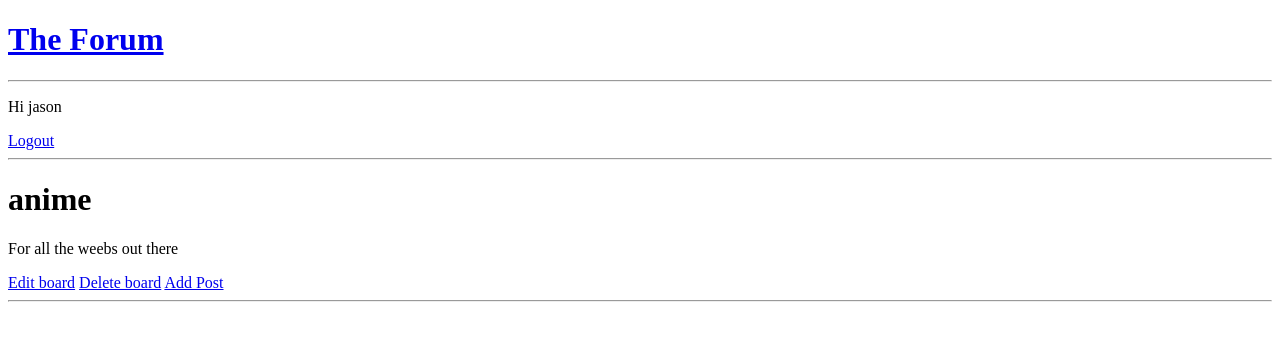
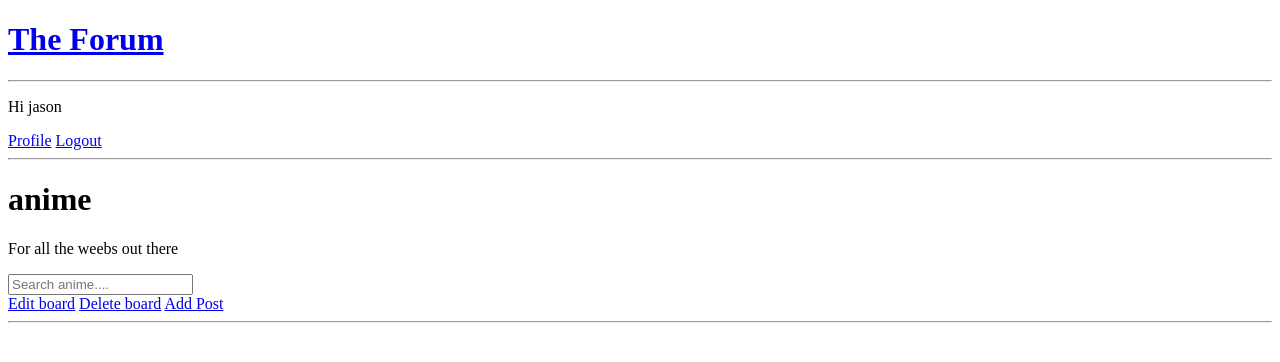
Before and after one commit to jjoseph707/forum, a Django app: a page that uses templates/main.html in a window 1280 px wide. Shown: the top 362 px of the page. Run offline with Django 3.2, Linux system fonts and the light colour scheme; a user stored in the database is signed in; data comes from the database, SQL or seed files in the repository; both versions use the stored data as it was after the commit.

Commit message:
added search function + profiles

```diff
--- a/base/models.py
+++ b/base/models.py
@@ -20,7 +20,7 @@ class Board(models.Model):
 
 class Post(models.Model):
     board = models.ForeignKey(Board,on_delete=models.CASCADE, null=True) #delete post when board deleted
-    creator = models.ForeignKey(User,on_delete=models.SET_NULL, null=True)
+    creator = models.ForeignKey(User,on_delete=models.CASCADE, null=True)
     title = models.CharField(max_length=200)
     content = models.TextField(null=True, blank=True)
     updated = models.DateTimeField(auto_now=True)
@@ -31,7 +31,7 @@ class Post(models.Model):
 
 class Comment(models.Model):
     post = models.ForeignKey(Post,on_delete=models.CASCADE, null=True)
-    creator = models.ForeignKey(User,on_delete=models.SET_NULL, null=True)
+    creator = models.ForeignKey(User,on_delete=models.CASCADE, null=True)
     content = models.TextField(null=True, blank=True)
     updated = models.DateTimeField(auto_now=True)
     created = models.DateTimeField(auto_now_add=True)
--- a/base/templates/base/board.html
+++ b/base/templates/base/board.html
@@ -3,6 +3,11 @@
 
 <h1>{{board.topic}}</h1>
 <p>{{board.description}}</p>
+<form action="{% url 'board' board.topic%}" method="GET">
+    <input type="text" name="q" placeholder="Search {{board.topic}}....">
+</form>
+
+
 {% if request.user.is_authenticated %}
     {% if request.user == board.host %}
     <a href="{% url 'edit-board' board.topic %}">Edit board</a>
@@ -14,7 +19,7 @@
 
 {% for post in posts %}
     <h4><a href="{% url 'post' board.topic post.id %}">{{post.title}}</a></h4>
-    <h5>Posted by <a href="">{{post.creator.name}}</a>, {{post.created|timesince}} ago</h5>
+    <h5>Posted by <a href="{% url 'user-profile' post.creator.name %}">{{post.creator.name}}</a>, {{post.created|timesince}} ago</h5>
     <hr>
 {% endfor %}
 
--- a/base/templates/base/home.html
+++ b/base/templates/base/home.html
@@ -8,6 +8,10 @@
 {% endif %}
 <hr>
 
+<form action="{% url 'home' %}" method="GET">
+    <input type="text" name="q" placeholder="Search boards....">
+</form>
+<hr>
 
 {% for board in boards %}
     <h3><a href="{% url 'board' board.topic%}">{{board.topic}}</a></h3>
--- a/base/templates/base/post.html
+++ b/base/templates/base/post.html
@@ -2,7 +2,7 @@
 {% block content %}
 
 <h1>{{post.title}}</h1>
-<h5>by <a href="">{{post.creator.name}}</a></h5>
+<h5>by <a href="{% url 'user-profile' post.creator.name %}">{{post.creator.name}}</a></h5>
 {% if request.user == board.host %}
 <a href="{% url 'edit-post' title post.id  %}">Edit Post</a>
 <a href="{% url 'delete-post' title post.id  %}">Delete Post</a>
@@ -26,7 +26,7 @@
     <h4>Comments:</h4>
     {% for comment in comments %}
     <small>
-        Posted by <a href="">{{comment.creator.name}}</a> , {{comment.created|timesince}} ago
+        Posted by <a href="{% url 'user-profile' comment.creator.name %}">{{comment.creator.name}}</a> , {{comment.created|timesince}} ago
         {% if comment.creator == request.user %} |
         <a href="{% url 'delete-comment' post.board.id post.id comment.id %}">Delete</a>
         {% endif %}
--- a/base/urls.py
+++ b/base/urls.py
@@ -10,6 +10,8 @@ urlpatterns = [
     path('login/',views.login_user,name='login'),
     path('logout/',views.logout_user,name='logout'),
     path('register/',views.register_user,name='register'),
+    path('profile/<str:pk>/',views.user_profile,name='user-profile'),
+    path('profile/edit/<str:pk>/',views.edit_profile,name='edit-profile'),
     #boards
     path('board/<str:pk>/',views.board,name='board'),
     path('create-board/',views.create_board,name='create-board'),
--- a/base/views.py
+++ b/base/views.py
@@ -3,22 +3,52 @@ from django.contrib.auth import authenticate, login, logout
 from django.contrib import messages
 from django.contrib.auth.decorators import login_required
 from django.http import HttpResponse
+from django.db.models import Q
 
 from .models import Board, Post, User, Comment
-from .forms import BoardForm, PostForm, RegisterUserForm
+from .forms import BoardForm, PostForm, RegisterUserForm, UserForm
 
 
 def home(request):
-    boards = Board.objects.all()
+    q = request.GET.get('q') if request.GET.get('q') != None else ''
+
+    boards = Board.objects.filter(
+        Q(topic__icontains=q) |
+        Q(description__icontains=q)
+        )
+
+    #boards = Board.objects.all()
     context = {'boards':boards}
     return render(request,'base/home.html',context)
 
 #user
+
+def user_profile(request,pk):
+    profile=User.objects.get(name=pk)
+    context={'profile':profile}
+    return render(request,'base/profile.html',context)
+
+@login_required(login_url='login')
+def edit_profile(request,pk):
+    profile = User.objects.get(name=pk)
+    form = UserForm(instance=profile)
+
+    if request.user != profile:
+        return HttpResponse('You are not allowed here')
+
+
+    if request.method == 'POST':
+        form = UserForm(request.POST,request.FILES,instance=profile)
+        if form.is_valid():
+            form.save()
+            return redirect('user-profile',pk=pk)
+    context={'form':form}
+    return render(request,'base/edit-profile.html',context)
+
 def login_user(request):
     if request.method=="POST":
             email=request.POST.get("email")
             password=request.POST.get("password")
-
             try:
                 user = User.objects.get(email=email)
             except:
@@ -46,6 +76,7 @@ def register_user(request):
         if form.is_valid():
             user = form.save(commit=False)
             user.name = user.name.lower()
+            user.username = user.name.lower()
             user.email = user.email.lower()
             user.save()
             login(request, user)
@@ -57,8 +88,15 @@ def register_user(request):
 
 #board
 def board(request, pk):
+    q = request.GET.get('q') if request.GET.get('q') != None else ''
     target_board = Board.objects.get(topic=pk)
+
+    #filter posts by board then filter by search params
     posts = Post.objects.filter(board__topic=pk).order_by('-created')
+    posts = posts.filter(
+        Q(title__icontains=q) |
+        Q(content__icontains=q)
+    ).order_by('-created')
 
     context = {'board':target_board,'posts':posts}
     return render(request,'base/board.html',context)
--- a/templates/main.html
+++ b/templates/main.html
@@ -21,6 +21,7 @@
 
     {% if request.user.is_authenticated %}
     <p>Hi {{request.user.name}}</p>
+    <a href="{% url 'user-profile' request.user.name %}">Profile</a>
     <a href="{% url 'logout' %}">Logout</a>
     {% else %}
     <a href="{% url 'login' %}">Login</a>
--- a/todo.txt
+++ b/todo.txt
@@ -4,4 +4,6 @@
 4. User registration/login (done)
 5. User board/post authentication (done)
 6. Comments (CRUD/authentication) (done)
-7. Search functionality
+7. Search functionality (done)
+8. User profiles + profile editing (done)
+9. Basic template
```
Also changed, not shown: base/forms.py (+6 -1 lines), base/templates/base/edit-profile.html (added, +16 -0 lines), base/templates/base/profile.html (added, +14 -0 lines), db.sqlite3.
